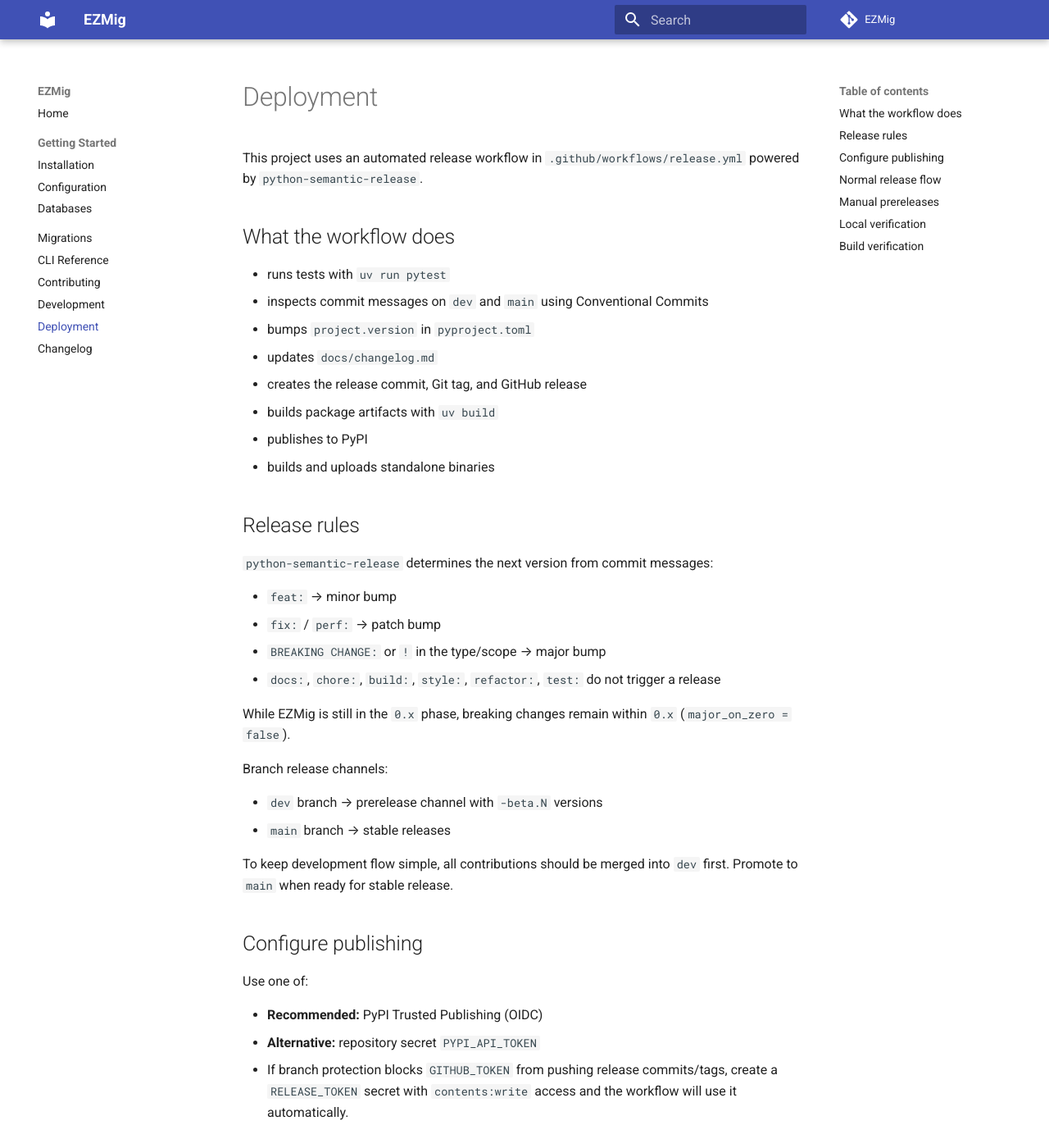
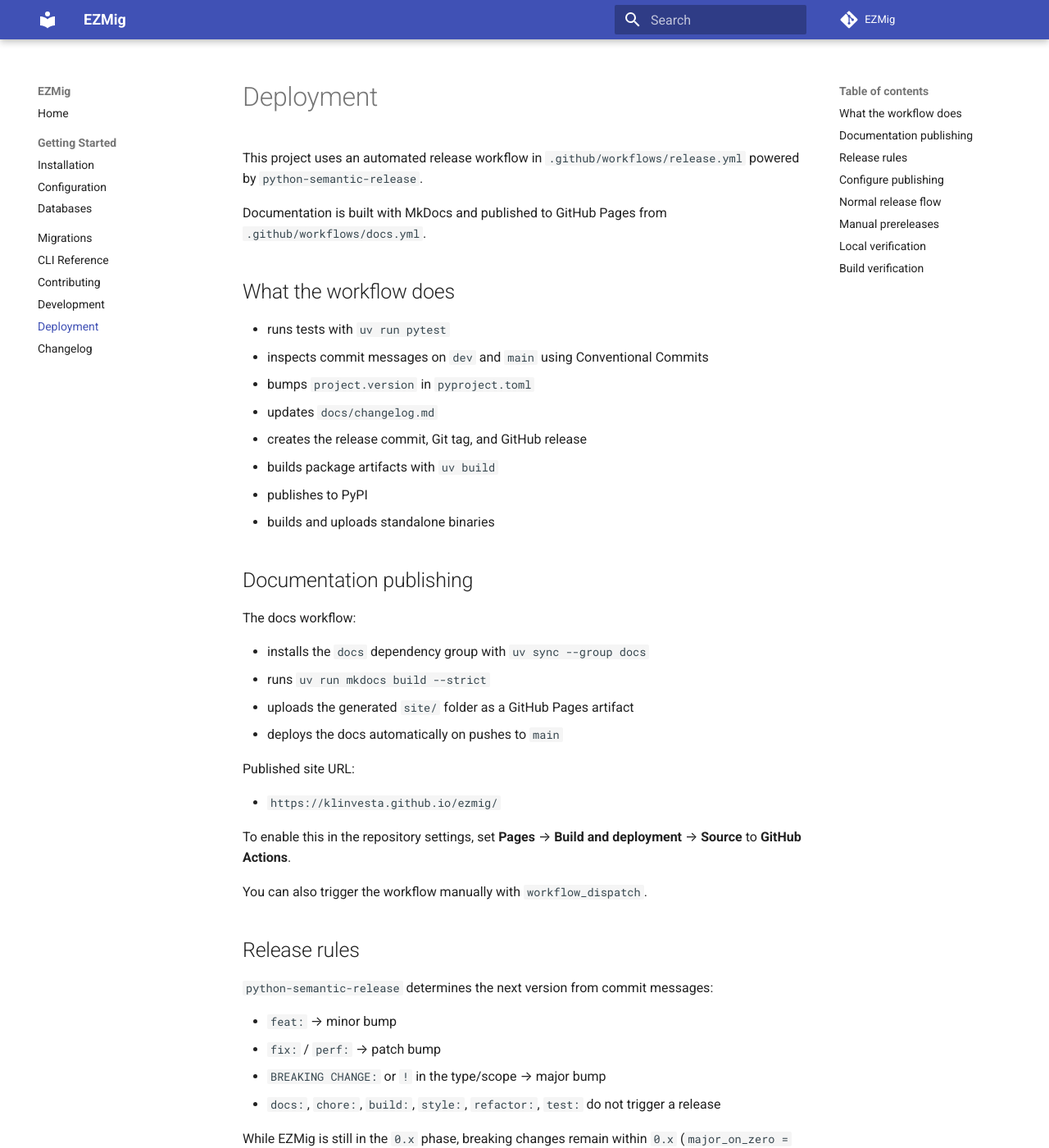
Before and after one commit to klinvesta/ezmig, an MkDocs documentation site: the page built from docs/deployment.md, in a window 1280 px wide and 1400 px high. Shown: the whole window at 82% size. Built offline with MkDocs 1.6.1 and Material for MkDocs 9.7.7, drawn with Linux system fonts in a browser that asks for light colours; comment, search, counter and statistics services are not loaded; some of the changed text lies outside the part shown.

Commit message:
build: add gh action to build docs (#1)

````diff
--- a/docs/deployment.md
+++ b/docs/deployment.md
@@ -1,6 +1,8 @@
 # Deployment
 
 This project uses an automated release workflow in `.github/workflows/release.yml` powered by `python-semantic-release`.
+
+Documentation is built with MkDocs and published to GitHub Pages from `.github/workflows/docs.yml`.
 
 ## What the workflow does
 
@@ -12,6 +14,23 @@
 - builds package artifacts with `uv build`
 - publishes to PyPI
 - builds and uploads standalone binaries
+
+## Documentation publishing
+
+The docs workflow:
+
+- installs the `docs` dependency group with `uv sync --group docs`
+- runs `uv run mkdocs build --strict`
+- uploads the generated `site/` folder as a GitHub Pages artifact
+- deploys the docs automatically on pushes to `main`
+
+Published site URL:
+
+- `https://klinvesta.github.io/ezmig/`
+
+To enable this in the repository settings, set **Pages** → **Build and deployment** → **Source** to **GitHub Actions**.
+
+You can also trigger the workflow manually with `workflow_dispatch`.
 
 ## Release rules
 
@@ -75,6 +94,13 @@
 
 Then inspect the planned bump, tag, and changelog output.
 
+To verify the docs locally:
+
+```bash
+uv sync --group docs
+uv run mkdocs serve
+```
+
 ## Build verification
 
 ```bash
--- a/mkdocs.yml
+++ b/mkdocs.yml
@@ -1,5 +1,6 @@
 site_name: EZMig
 site_description: SQL-first database migration tool documentation
+site_url: https://klinvesta.github.io/ezmig/
 repo_url: https://github.com/klinvesta/ezmig
 repo_name: EZMig
 
````
Also changed, not shown: 1 other file.
